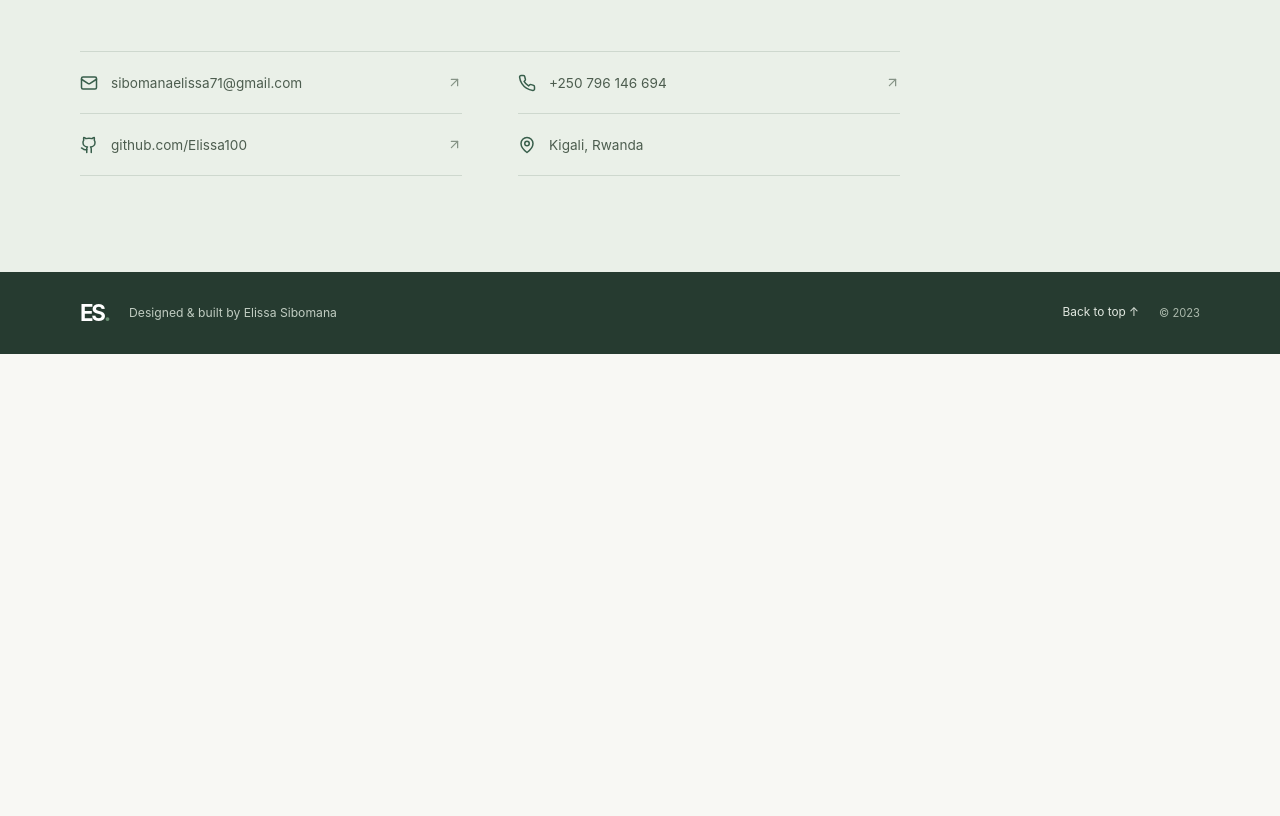
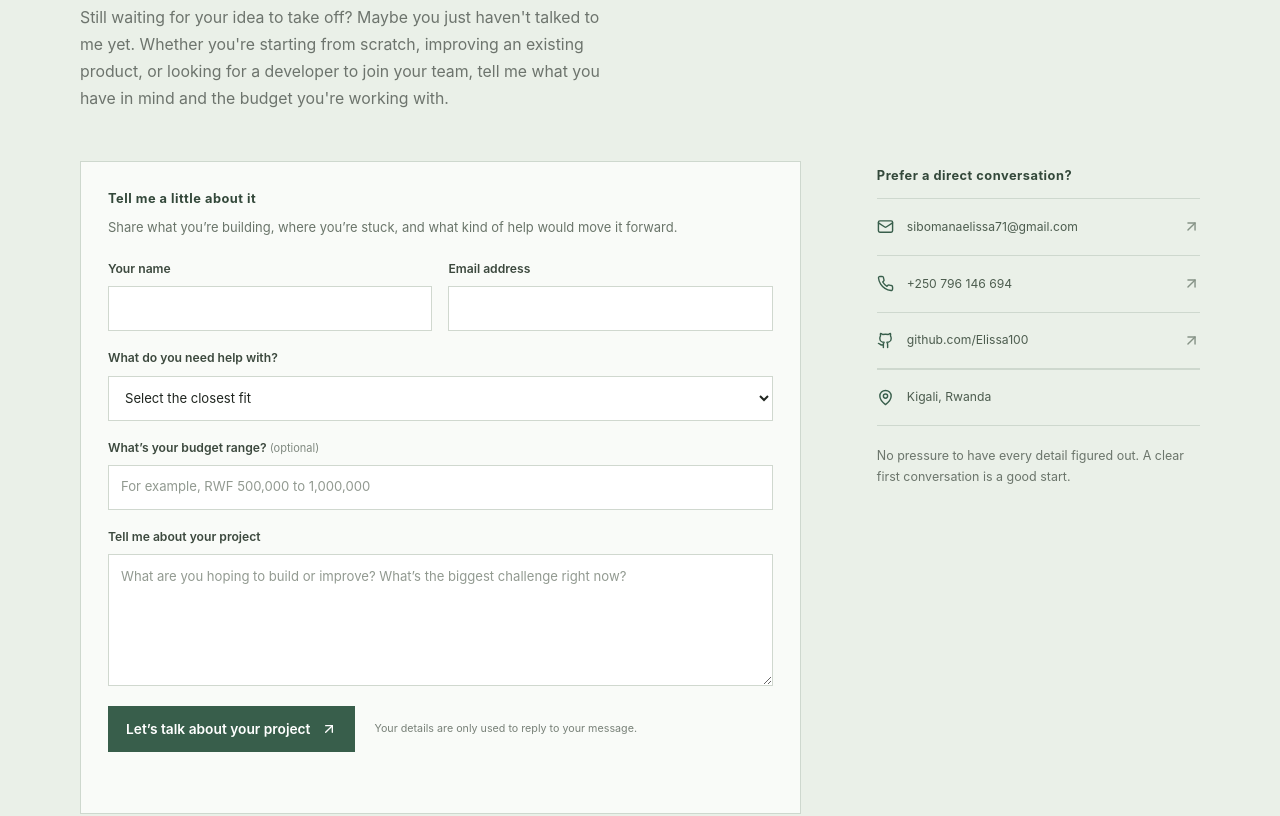
Before and after one commit to Elissa100/my-Personal-Portfolio, a React (Vite) app: page / in a window 1280 px wide. Shown: the part 5180-5996 px from the top of the page. Before the commit the page ends 5534 px from the top, so only its background shows below. Built offline with nearby package versions, Linux system fonts and the light colour scheme.

Commit message:
Add Brevo-powered project inquiry form

```diff
--- a/src/components/Contact.tsx
+++ b/src/components/Contact.tsx
@@ -1,5 +1,6 @@
 import { ArrowUpRight, Github, Mail, MapPin, Phone } from 'lucide-react';
 import SectionIntro from './SectionIntro';
+import ContactForm from './ContactForm';
 
 export default function Contact() {
   return (
@@ -7,10 +8,15 @@ export default function Contact() {
       <div className="page-shell">
         <SectionIntro
           number="05"
-          title="Let’s build something useful."
-          description="For roles, collaborations, or a good conversation about building software, get in touch."
+          title="Maybe your project just needs the right developer."
+          description="Still waiting for your idea to take off? Maybe you just haven't talked to me yet. Whether you're starting from scratch, improving an existing product, or looking for a developer to join your team, tell me what you have in mind and the budget you're working with."
         />
-        <div className="contact-details">
+
+        <div className="contact-layout">
+          <ContactForm />
+
+          <aside className="contact-aside" aria-label="Other ways to get in touch">
+            <p className="contact-aside-label">Prefer a direct conversation?</p>
             <a href="mailto:sibomanaelissa71@gmail.com" className="contact-item">
               <Mail size={18} aria-hidden="true" />
               <span>sibomanaelissa71@gmail.com</span>
@@ -30,6 +36,8 @@ export default function Contact() {
               <MapPin size={18} aria-hidden="true" />
               <span>Kigali, Rwanda</span>
             </div>
+            <p className="contact-aside-note">No pressure to have every detail figured out. A clear first conversation is a good start.</p>
+          </aside>
         </div>
       </div>
     </section>
--- /dev/null
+++ b/src/components/ContactForm.tsx
@@ -0,0 +1,130 @@
+import { FormEvent, useState } from 'react';
+import { ArrowUpRight } from 'lucide-react';
+
+type SubmissionState = {
+  kind: 'success' | 'error';
+  message: string;
+} | null;
+
+const projectTypes = [
+  'A new product or idea',
+  'Improve an existing product',
+  'Frontend or website development',
+  'Backend, API, or integrations',
+  'Mobile app development',
+  'Full-time role or contract',
+  'Something else',
+];
+
+export default function ContactForm() {
+  const [isSubmitting, setIsSubmitting] = useState(false);
+  const [submission, setSubmission] = useState<SubmissionState>(null);
+
+  async function handleSubmit(event: FormEvent<HTMLFormElement>) {
+    event.preventDefault();
+    if (isSubmitting) return;
+
+    const form = event.currentTarget;
+    const formData = new FormData(form);
+    const payload = Object.fromEntries(formData.entries());
+    setIsSubmitting(true);
+    setSubmission(null);
+
+    try {
+      const response = await fetch('/.netlify/functions/contact', {
+        method: 'POST',
+        headers: { 'Content-Type': 'application/json' },
+        body: JSON.stringify(payload),
+      });
+      const result = await response.json() as { error?: string };
+
+      if (!response.ok) {
+        setSubmission({
+          kind: 'error',
+          message: result.error || 'Your message could not be sent. Please email me directly instead.',
+        });
+        return;
+      }
+
+      form.reset();
+      setSubmission({
+        kind: 'success',
+        message: 'Thanks for reaching out. Your note is on its way, and I’ll get back to you.',
+      });
+    } catch {
+      setSubmission({
+        kind: 'error',
+        message: 'I couldn’t reach the message service. Please email me directly at sibomanaelissa71@gmail.com.',
+      });
+    } finally {
+      setIsSubmitting(false);
+    }
+  }
+
+  return (
+    <form className="contact-form" onSubmit={handleSubmit}>
+      <div className="contact-form-heading">
+        <p className="contact-aside-label">Tell me a little about it</p>
+        <p>Share what you’re building, where you’re stuck, and what kind of help would move it forward.</p>
+      </div>
+
+      <div className="contact-form-grid">
+        <label className="form-field">
+          <span>Your name</span>
+          <input name="name" type="text" autoComplete="name" maxLength={100} required />
+        </label>
+        <label className="form-field">
+          <span>Email address</span>
+          <input name="email" type="email" autoComplete="email" maxLength={254} required />
+        </label>
+        <label className="form-field form-field-wide">
+          <span>What do you need help with?</span>
+          <select name="projectType" defaultValue="" required>
+            <option value="" disabled>Select the closest fit</option>
+            {projectTypes.map((type) => <option key={type} value={type}>{type}</option>)}
+          </select>
+        </label>
+        <label className="form-field form-field-wide">
+          <span>What’s your budget range? <span className="field-optional">(optional)</span></span>
+          <input
+            name="budget"
+            type="text"
+            maxLength={120}
+            placeholder="For example, RWF 500,000 to 1,000,000"
+          />
+        </label>
+        <label className="form-field form-field-wide">
+          <span>Tell me about your project</span>
+          <textarea
+            name="details"
+            rows={5}
+            maxLength={4000}
+            placeholder="What are you hoping to build or improve? What’s the biggest challenge right now?"
+            required
+          />
+        </label>
+      </div>
+
+      <div className="form-honeypot" aria-hidden="true">
+        <label htmlFor="contact-website">Leave this field empty</label>
+        <input id="contact-website" name="website" type="text" tabIndex={-1} autoComplete="off" />
+      </div>
+
+      <div className="contact-form-footer">
+        <button className="button-primary form-submit" type="submit" disabled={isSubmitting}>
+          {isSubmitting ? 'Sending…' : 'Let’s talk about your project'}
+          <ArrowUpRight size={16} aria-hidden="true" />
+        </button>
+        <span className="form-privacy-note">Your details are only used to reply to your message.</span>
+      </div>
+
+      <p
+        className={`form-status ${submission?.kind === 'error' ? 'is-error' : ''}`}
+        role={submission?.kind === 'error' ? 'alert' : 'status'}
+        aria-live={submission?.kind === 'error' ? 'assertive' : 'polite'}
+      >
+        {submission?.message || ''}
+      </p>
+    </form>
+  );
+}
--- a/src/index.css
+++ b/src/index.css
@@ -348,10 +348,43 @@ button {
 
 .contact-section { padding-bottom: 96px; background: #eaf0e8; }
 .contact-section .section-intro { max-width: 660px; }
-.contact-details { display: grid; grid-template-columns: 1fr 1fr; max-width: 820px; border-top: 1px solid #ced8ce; }
+.contact-layout { display: grid; grid-template-columns: minmax(0, 1.45fr) minmax(230px, .65fr); gap: clamp(30px, 6vw, 76px); align-items: start; }
+.contact-form { padding: 27px; border: 1px solid #ced8ce; background: rgb(255 255 255 / 72%); }
+.contact-form-heading { margin-bottom: 22px; }
+.contact-aside-label { margin: 0; color: #33483a; font-size: .8rem; font-weight: 700; letter-spacing: .04em; }
+.contact-form-heading > p:last-child { margin: 8px 0 0; color: #6a756a; font-size: .81rem; line-height: 1.65; }
+.contact-form-grid { display: grid; grid-template-columns: 1fr 1fr; gap: 18px 16px; }
+.form-field { display: flex; min-width: 0; flex-direction: column; gap: 8px; color: #3c493e; font-size: .76rem; font-weight: 620; }
+.form-field-wide { grid-column: 1 / -1; }
+.field-optional { color: #818a81; font-size: .69rem; font-weight: 400; }
+.form-field input, .form-field select, .form-field textarea {
+  width: 100%;
+  min-height: 45px;
+  padding: 11px 12px;
+  border: 1px solid #d0d8cf;
+  border-radius: 0;
+  background: #fff;
+  color: var(--ink);
+  font-size: .82rem;
+  font-weight: 400;
+}
+.form-field textarea { min-height: 132px; resize: vertical; line-height: 1.55; }
+.form-field input::placeholder, .form-field textarea::placeholder { color: #929a91; }
+.form-field input:focus, .form-field select:focus, .form-field textarea:focus { border-color: #61826a; outline: 2px solid rgb(97 130 106 / 18%); outline-offset: 1px; }
+.form-honeypot { position: absolute; left: -10000px; width: 1px; height: 1px; overflow: hidden; }
+.contact-form-footer { display: flex; flex-wrap: wrap; align-items: center; gap: 13px 19px; margin-top: 20px; }
+.form-submit { min-height: 46px; border: 0; cursor: pointer; }
+.form-submit:disabled { cursor: wait; opacity: .7; }
+.form-privacy-note { color: #788178; font-size: .67rem; line-height: 1.5; }
+.form-status { min-height: 1.4em; margin: 15px 0 0; color: #315c3f; font-size: .83rem; line-height: 1.5; }
+.form-status.is-error { color: #9b3831; }
+.contact-aside { padding-top: 5px; }
+.contact-aside > .contact-aside-label { margin-bottom: 12px; }
+.contact-aside .contact-item { min-height: 57px; border-top: 1px solid #ced8ce; border-bottom: 0; font-size: .76rem; }
+.contact-aside .contact-item:last-of-type { border-bottom: 1px solid #ced8ce; }
+.contact-aside .contact-item svg { width: 17px; height: 17px; }
+.contact-aside-note { margin: 19px 0 0; color: #6b756b; font-size: .78rem; line-height: 1.7; }
 .contact-item { display: flex; min-height: 62px; align-items: center; gap: 13px; border-bottom: 1px solid #ced8ce; color: #4d5d4f; font-size: .85rem; }
-.contact-item:nth-child(odd) { margin-right: 28px; }
-.contact-item:nth-child(even) { margin-left: 28px; }
 .contact-item svg:first-child { flex: 0 0 auto; color: var(--green); }
 .contact-item svg:last-child:not(:first-child) { flex: 0 0 auto; margin-left: auto; color: #869386; }
 .contact-location { cursor: default; }
@@ -389,8 +422,8 @@ button {
   .skill-group { grid-template-columns: 1fr; gap: 12px; }
   .education-layout { grid-template-columns: 1fr; gap: 13px; }
   .education-period { font-size: .75rem; }
-  .contact-details { grid-template-columns: 1fr; }
-  .contact-item:nth-child(odd), .contact-item:nth-child(even) { margin-inline: 0; }
+  .contact-layout { grid-template-columns: 1fr; gap: 32px; }
+  .contact-form { padding: 21px; }
   .footer-layout { flex-wrap: wrap; gap: 13px 17px; }
   .footer-top-link { margin-left: auto; }
   .footer-copyright { width: 100%; padding-left: 2px; }
@@ -405,6 +438,10 @@ button {
   .workflow-list div { grid-template-columns: 25px 1fr; }
   .workflow-list div span:last-child { grid-column: 2; margin-top: -6px; }
   .project-bottom { align-items: flex-start; flex-direction: column; gap: 13px; }
+  .contact-form-grid { grid-template-columns: 1fr; }
+  .form-field-wide { grid-column: auto; }
+  .contact-form { padding: 18px; }
+  .contact-form-footer { align-items: stretch; flex-direction: column; }
 }
 
 @media (prefers-reduced-motion: reduce) {
```
Also changed, not shown: 2 other files (tests, documents, lock files or other folders). Lines whose indentation alone changed are shown as unchanged.
